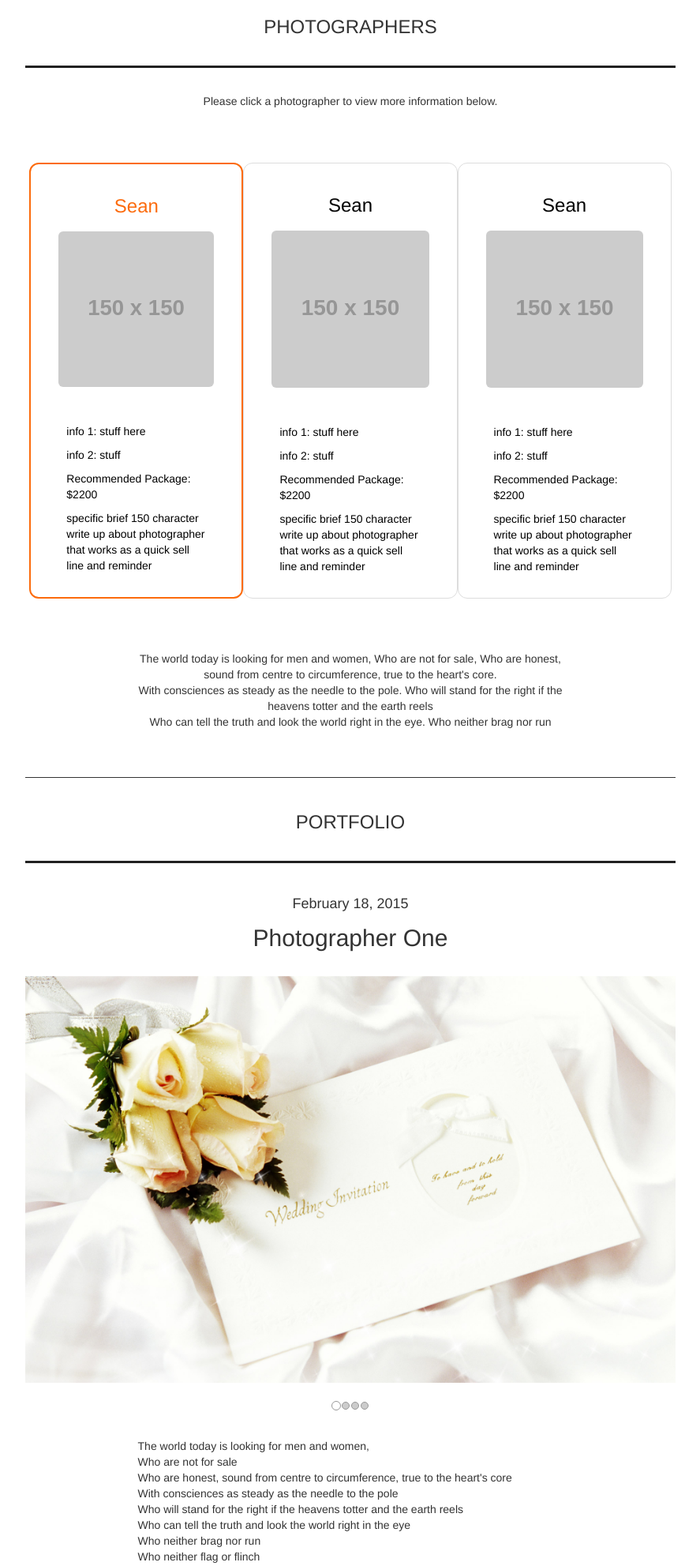
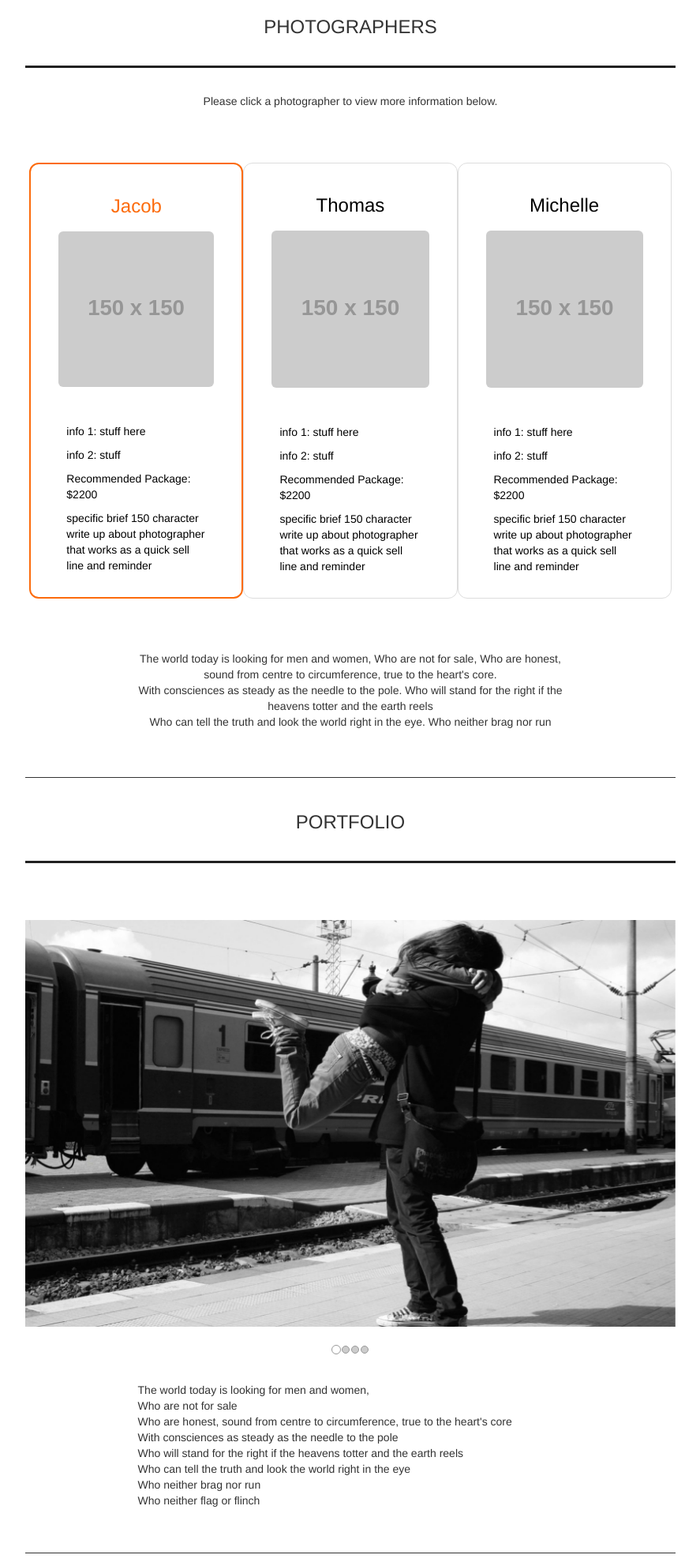
Before and after one commit to swilkie/FotoFox, a PHP site: page /testPerson.php?photog=1 in a window 1280 px wide. Shown: the part 1095-3078 px from the top of the page at 79% size, without its empty margins (196-1083 px from the left). Run offline with PHP 8.4, Linux system fonts and the light colour scheme; grey boxes labelled with a size stand in for pictures from a placeholder-image service; some libraries are stand-ins or nearby versions.

Commit message:
remove photographer name under portfolio. edit one photo cropping, change photos. php photog names in quick compare

```diff
--- a/css/personal.css
+++ b/css/personal.css
@@ -200,7 +200,7 @@ hr {
 
 /* portfolio */
 .portfolio {
-	padding-top: 32px;
+	padding-top: 72px;
 	padding-bottom:46px;
 	text-align: center;
 }
--- a/personal.html
+++ b/personal.html
@@ -87,7 +87,7 @@
 									echo 'class="col-md-4 col-sm-6 photographer-border">';
 								} ?>
 									<div class="photographer-option">
-										<h3 class="photographer-name">Sean</h3>
+										<h3 class="photographer-name"><?php echo $photographerName1 ?></h3>
 										<img class="fullwidth photographer-photo" src="http://placehold.it/150x150">
 										<div class="photographer-notes">
 											<p>info 1: stuff here</p>
@@ -107,7 +107,7 @@
 									echo 'class="col-md-4 col-sm-6 photographer-border">';
 								} ?>
 									<div class="photographer-option">
-										<h3 class="photographer-name">Sean</h3>
+										<h3 class="photographer-name"><?php echo $photographerName2 ?></h3>
 										<img class="fullwidth photographer-photo" src="http://placehold.it/150x150">
 										<div class="photographer-notes">
 											<p>info 1: stuff here</p>
@@ -126,7 +126,7 @@
 									echo 'class="col-md-4 col-sm-6 photographer-border">';
 								} ?>
 									<div class="photographer-option">
-										<h3 class="photographer-name">Sean</h3>
+										<h3 class="photographer-name"><?php echo $photographerName3 ?></h3>
 										<div class="photographer-photo-frame">
 											<img class="fullwidth photographer-photo" src="http://placehold.it/150x150">
 										</div>
@@ -165,8 +165,16 @@
 					</div>
 
 					<div class="portfolio">
-						<h4>February 18, 2015</h4>
-						<h2 class="portfolio-title">Photographer One</h2>
+						<!--
+						<h2 class="portfolio-title"><?php if (!isset($_GET["photog"]) || $_GET["photog"] == "1") {
+							echo $photographerName1;
+						} elseif ($_GET["photog"] == "2") {
+							echo $photographerName2;
+						} elseif ($_GET["photog"] == "3") {
+							echo $photographerName3;
+						}
+						?></h2>
+						-->
 
 
 
--- a/testPerson.php
+++ b/testPerson.php
@@ -37,15 +37,17 @@ Who can tell the truth and look the world right in the eye. Who neither brag nor
 
 /*****************    Photographer 1    *************************/
 
-$photographerName = "Jacob";
+$photographerName1 = "Jacob";
+$photographerName2 = "Thomas";
+$photographerName3 = "Michelle";
 
 //if first time visiting, or photographer 1 selected.
 if (!isset($_GET["photog"]) || $_GET["photog"] == "1")
 {
 	$portfolio = array(
-		"img/portfolio/1541435.jpg",
+		"img/portfolio/love-couple-wallpaper.jpg",
 		"img/portfolio/1622519.jpg",
-		"img/portfolio/love-couple-wallpaper.jpg",
+		"img/portfolio/ate_feelings_balls_love_mood_54201_2560x1440.jpg",
 		"img/portfolio/girl_bride_dress_window_holiday_wedding_95974_2560x1440.jpg"
 		);
 
```
Also changed, not shown: img/portfolio/love-couple-wallpaper.jpg.
